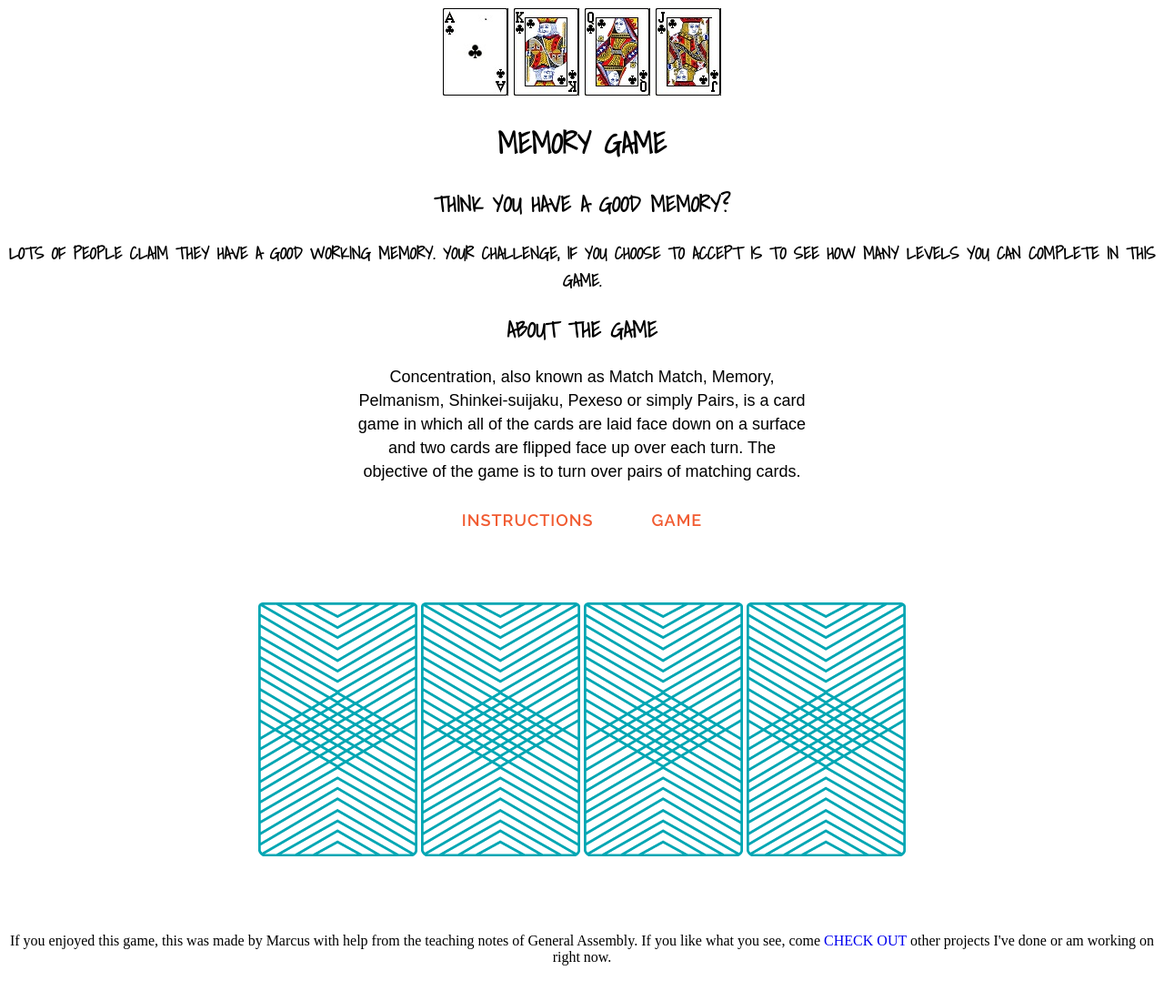
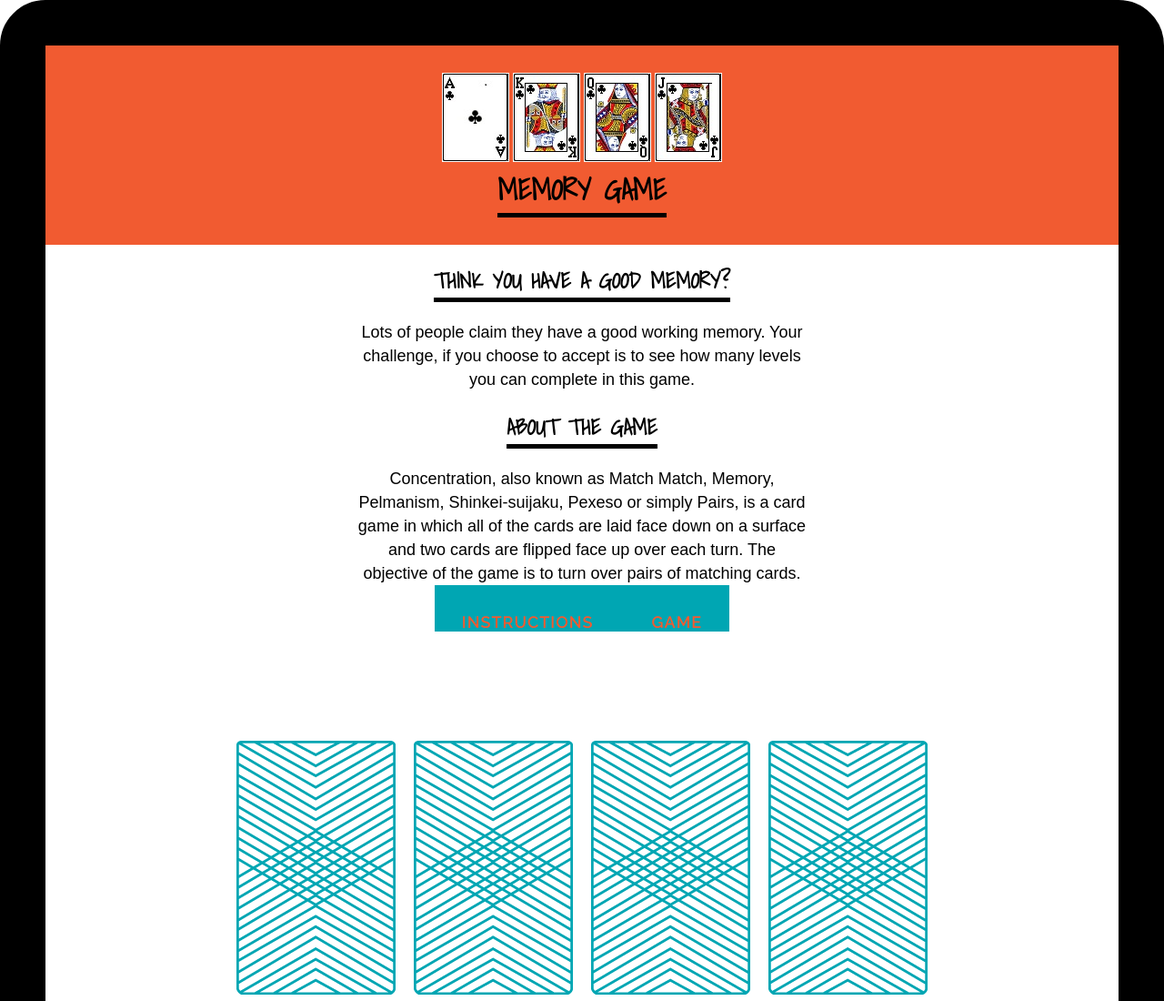
Before and after one commit to MadnessAntipathy/wdi-fundamentals-memorygame, a plain HTML site: page memory_game/index.html in a window 1280 px wide. Shown: the top 1100 px of the page at 91% size. Drawn offline with Linux system fonts and the light colour scheme; a web font is replaced by a local one.

Commit message:
new layout and style for memory game added

```diff
--- a/memory_game/css/main.css
+++ b/memory_game/css/main.css
@@ -4,16 +4,39 @@
 a {
   text-decoration: none;
   text-transform: uppercase;
+  margin: 0 20px;
+  color: #FFFFFF;
+}
+header {
+  background-color: #F15B31;
+  color: #FFFFFF;
+  padding: 30px 20px;
 }
 body {
   text-align: center;
   background-color: white;
   background-size: auto;
+  border: 50px solid black;
+  border-radius: 50px;
+  position: relative;
+  margin: 0;
 }
-  h1, h2, h3 {
+h1 {
   font-family: "Shadows Into Light",cursive;
   font-weight: bold;
   text-transform: uppercase;
+  border-bottom: 5px solid black;
+  display: inline-block;
+  color: #000000;
+  margin: 0;
+}
+h2 {
+  font-family: "Shadows Into Light",cursive;
+  font-weight: bold;
+  text-transform: uppercase;
+  border-bottom: 5px solid black;
+  display: inline-block;
+  color: #000000;
 }
 p {
   font-family: "Droid Serif", sans-serif;
@@ -23,6 +46,12 @@
   width: 500px;
   margin: auto;
 }
+nav {
+  background-color: #00A6B3;
+  color: #FFFFFF
+  padding: 20px 0;
+  display: inline-block;
+}
 footer {
   position: relative;
   bottom: 0;
@@ -30,9 +59,18 @@
   height: 10px;
   padding-bottom: 50px;
 }
+img {
+  margin: 40px 8px 0 8px;
+}
+
+#display {
+  margin: 0;
+}
+
 .playingarea {
   position: relative;
   margin: 80px;
+
 }
 .gamelink {
   font-family: "Raleway",sans-serif;
@@ -44,4 +82,5 @@
   margin-top: 30px;
   margin-right: 30px;
   margin-left: 30px;
+
 }
--- a/memory_game/index.html
+++ b/memory_game/index.html
@@ -6,25 +6,33 @@
     <link rel="stylesheet" type="text/css" href="css/main.css">
   </head>
   <body>
-    <div>
-      <img src="images/clubs/ace-club.jpg" alt="ace club">
-      <img src="images/clubs/king-club.jpg" alt="king club">
-      <img src="images/clubs/queen-club.jpg" alt="queen club">
-      <img src="images/clubs/jack-club.jpg" alt="jack club">
+    <header>
+      <div class="display">
+        <img id="display" src="images/clubs/ace-club.jpg" alt="ace club">
+        <img id="display" src="images/clubs/king-club.jpg" alt="king club">
+        <img id="display" src="images/clubs/queen-club.jpg" alt="queen club">
+        <img id="display" src="images/clubs/jack-club.jpg" alt="jack club">
       </div>
       <h1>Memory Game</h1>
+    </header>
+    <main>
       <h2>Think you have a good memory?</h2>
-    <h3>Lots of people claim they have a good working memory. Your challenge, if you choose to accept is to see how many levels you can complete in this game.</h3>
+      <p>Lots of people claim they have a good working memory. Your challenge, if you choose to accept is to see how many levels you can complete in this game.</p>
       <h2>About the game</h2>
       <p>Concentration, also known as Match Match, Memory, Pelmanism, Shinkei-suijaku, Pexeso or simply Pairs, is a card game in which all of the cards are laid face down on a surface and two cards are flipped face up over each turn. The objective of the game is to turn over pairs of matching cards.</p>
+      <nav>
         <a class="gamelink" href="#">Instructions</a>
         <a class="gamelink" href="#">Game</a>
+      </nav>
       <div class="playingarea">
         <img src="images/back.png" alt="Queen of Diamonds">
         <img src="images/back.png" alt="Queen of Hearts">
         <img src="images/back.png" alt="King of Diamonds">
         <img src="images/back.png" alt="King of Hearts">
       </div>
-  <footer>If you enjoyed this game, this was made by Marcus with help from the teaching notes of General Assembly. If you like what you see, come <a href="#" target="_blank">check out</a> other projects I've done or am working on right now.</footer>
+      <footer>
+        <p>If you enjoyed this game, this was made by Marcus with help from the teaching notes of General Assembly. If you like what you see, come <a href="#" target="_blank">check out</a> other projects I've done or am working on right now.</p>
+      </footer>
+  </main>
   </body>
 </html>
```
Lines whose indentation alone changed are shown as unchanged.
